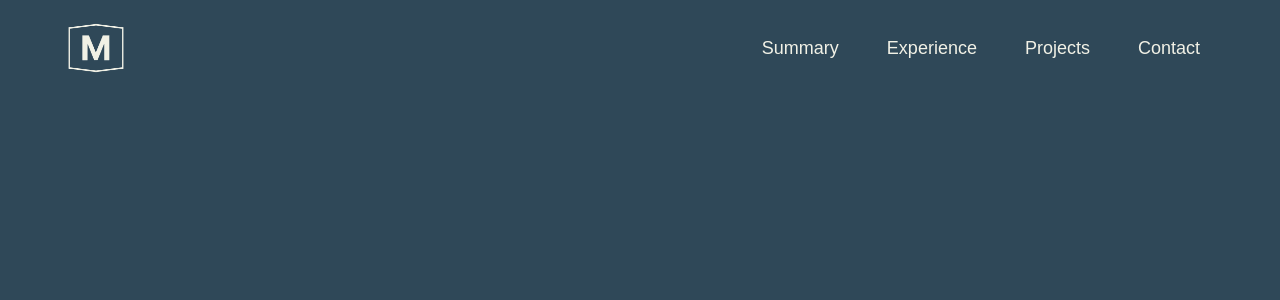
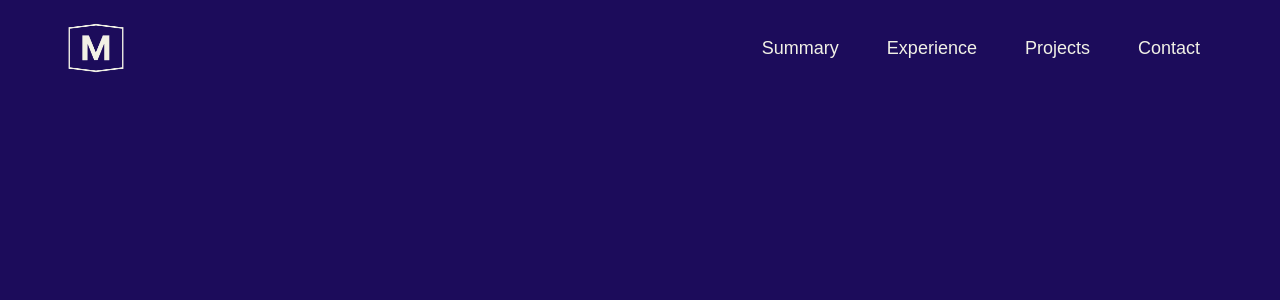
Before and after one commit to Ft-Blue/personal-website, a Next.js app: page / in a window 1280 px wide. Shown: the top 300 px of the page. Built offline with nearby package versions, Linux system fonts and the light colour scheme.

Commit message:
style: :lipstick: better colors

```diff
--- a/app/components/Header/Header.tsx
+++ b/app/components/Header/Header.tsx
@@ -13,7 +13,7 @@ export const Header: React.FC = () => {
   ];
 
   return (
-    <header className="text-merino">
+    <header>
       <div className="flex justify-between py-4">
         <div className="flex content-center">
           <Image
--- a/app/components/Header/MobileMenu.tsx
+++ b/app/components/Header/MobileMenu.tsx
@@ -53,7 +53,7 @@ const MobileMenuItems = ({
         y: isOpen ? "0" : "50%",
       }}
       transition={{ duration: 0.3 }}
-      className="fixed inset-x-0 bottom-0 top-24 flex flex-col gap-6 border-t-2 border-solid border-merino bg-pickled-bluewood pt-6 text-center"
+      className="fixed inset-x-0 bottom-0 top-24 flex flex-col gap-6 border-t-2 border-solid border-primary-300 bg-background-800 pt-6 text-center"
     >
       {items.map((item) => (
         <StyledLink key={item.href} menuItem={item} onClick={onClose} />
--- a/app/components/Header/StyledLink.tsx
+++ b/app/components/Header/StyledLink.tsx
@@ -13,7 +13,7 @@ export const StyledLink: FC<{
     key={key}
     href={menuItem.href}
     onClick={onClick}
-    className={`flex flex-col justify-center rounded-lg px-4 py-2 hover:text-greeny-blue ${additionalClasses}`}
+    className={`flex flex-col justify-center rounded-lg px-4 py-2 hover:text-secondary-700 ${additionalClasses}`}
   >
     {menuItem.text}
   </Link>
--- a/app/layout.tsx
+++ b/app/layout.tsx
@@ -28,8 +28,8 @@ type RootLayoutProps = Readonly<{
 
 const RootLayout: React.FC<RootLayoutProps> = ({ children }) => {
   return (
-    <html lang="en" className="font-sans text-merino">
-      <body className="bg-pickled-bluewood px-8 md:px-16">
+    <html lang="en" className="font-sans text-primary-300">
+      <body className="bg-background-900 px-8 md:px-16">
         <Header />
         <main>{children}</main>
       </body>
--- a/tailwind.config.ts
+++ b/tailwind.config.ts
@@ -12,10 +12,39 @@ const config: Config = {
         sans: ["Poppins", "sans-serif"],
       },
       colors: {
-        "pickled-bluewood": "#2F4858",
-        "blue-bayoux": "#416379",
-        merino: "#F1F1E6",
-        "greeny-blue": "#4BBC8E",
+        background: {
+          100: "#d2cede",
+          200: "#bbb6ce",
+          300: "#a49ebd",
+          400: "#8e86ad",
+          500: "#776d9d",
+          600: "#60558c",
+          700: "#493d7c",
+          800: "#33246b",
+          900: "#1c0c5b",
+        },
+        primary: {
+          100: "#F4F4EB",
+          200: "#F2F2E9",
+          300: "#F1F1E6",
+          400: "#D9D9CF",
+          500: "#C1C1B8",
+          600: "#A9A9A1",
+          700: "#91918A",
+          800: "#797973",
+          900: "#60605c",
+        },
+        secondary: {
+          100: "#A5DEC7",
+          200: "#93D7BB",
+          300: "#81D0B0",
+          400: "#6FC9A5",
+          500: "#5DC399",
+          600: "#4BBC8E",
+          700: "#44A980",
+          800: "#3C9672",
+          900: "#358463",
+        },
       },
     },
   },
```
